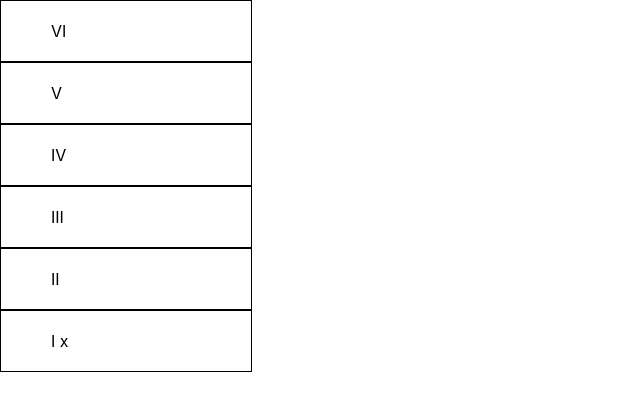
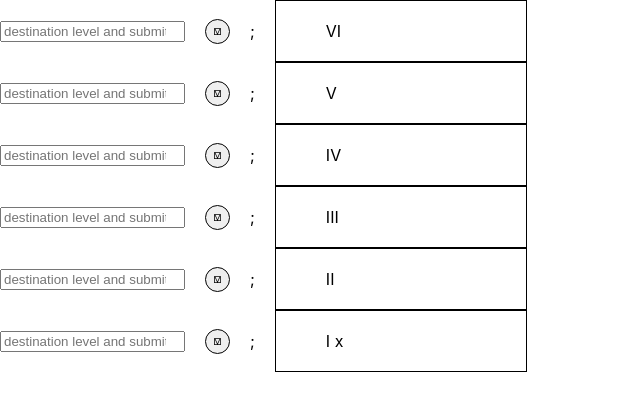
Before and after one commit to jzapiorkowski/elevator-system, a React (Create React App) app: page / in a window 1280 px wide. Shown: the top 410 px of the page, without its empty margins (0-640 px from the left). Built offline with nearby package versions, Linux system fonts and the light colour scheme.

Commit message:
feat: add buttons to each level (#3)
* display one elevator call button

* fix

* allow choosing destination floor

```diff
--- /dev/null
+++ b/src/modules/ElevatorCallButton/ElevatorCallButton.tsx
@@ -0,0 +1,54 @@
+import { useCallback, useState } from 'react';
+import styled from 'styled-components';
+import { ElevatorSystem } from 'utils/ElevatorSystem/ElevatorSystem';
+
+interface ElevatorCallButtonProps {
+  direction?: 'up' | 'down';
+  level: number;
+  system: ElevatorSystem;
+}
+
+const StyledElevatorButton = styled.button`
+  padding: 10px;
+  border-radius: 50%;
+  border: solid black 1px;
+  text-align: center;
+  width: 25px;
+  height: 25px;
+  display: flex;
+  justify-content: center;
+  align-items: center;
+`;
+
+export function ElevatorCallButton({
+  direction,
+  level,
+  system,
+}: ElevatorCallButtonProps) {
+  const [destinationLevel, setDestinationLevel] = useState<number | null>(null);
+
+  const handleClick = useCallback(() => {
+    if (destinationLevel) {
+      system.pickup(level, destinationLevel);
+    }
+  }, [destinationLevel, level, system]);
+
+  const handleInputChange = useCallback(
+    (event: React.ChangeEvent<HTMLInputElement>) => {
+      setDestinationLevel(parseInt(event.target.value, 10));
+    },
+    []
+  );
+
+  return (
+    <>
+      <input
+        type='number'
+        placeholder='destination level and submit'
+        value={destinationLevel || ''}
+        onChange={handleInputChange}
+      />
+      <StyledElevatorButton onClick={handleClick}>⟏</StyledElevatorButton>;
+    </>
+  );
+}
--- /dev/null
+++ b/src/modules/ElevatorCallButton/index.ts
@@ -0,0 +1 @@
+export * from './ElevatorCallButton';
--- a/src/modules/ElevatorShaft/ElevatorLevel.tsx
+++ b/src/modules/ElevatorShaft/ElevatorLevel.tsx
@@ -1,3 +1,4 @@
+import { ElevatorCallButton } from 'modules/ElevatorCallButton';
 import { useEffect, useMemo, useState } from 'react';
 import styled from 'styled-components';
 import { ElevatorSystem } from 'utils/ElevatorSystem/ElevatorSystem';
@@ -12,6 +13,12 @@ const StyledElevatorLevel = styled.div`
   border: solid black 1px;
   padding: 20px 50px;
   width: 150px;
+`;
+
+const StyledContainer = styled.div`
+  display: flex;
+  align-items: center;
+  gap: 20px;
 `;
 
 export function ElevatorLevel({ level, system }: ElevatorLevelProps) {
@@ -31,8 +38,11 @@ export function ElevatorLevel({ level, system }: ElevatorLevelProps) {
   }, [level, system]);
 
   return (
-    <StyledElevatorLevel>
-      {RomanLevel} {displayElevatorCar}
-    </StyledElevatorLevel>
+    <StyledContainer>
+      <ElevatorCallButton level={level} system={system} />
+      <StyledElevatorLevel>
+        {RomanLevel} {displayElevatorCar}
+      </StyledElevatorLevel>
+    </StyledContainer>
   );
 }
--- a/src/utils/ElevatorSystem/ElevatorCar.ts
+++ b/src/utils/ElevatorSystem/ElevatorCar.ts
@@ -12,7 +12,7 @@ export class ElevatorCar {
   }
 
   addToQueue(pickupLevel: number, destinationLevel: number) {
-    if (this.currentLevel < destinationLevel) {
+    if (this.currentLevel < pickupLevel) {
       this.queueUp.push(pickupLevel);
       this.queueUp.sort((a, b) => a - b);
     } else {
@@ -31,7 +31,7 @@ export class ElevatorCar {
     }
     // console.log(`Elevator${this.id} queue up: ${this.queueUp}`);
     // console.log(`Elevator${this.id} queue down: ${this.queueDown}`);
-    this.moveElevator(destinationLevel);
+    this.moveElevator(pickupLevel);
   }
 
   removeFromQueueUp(requestedLevel: number) {
```
